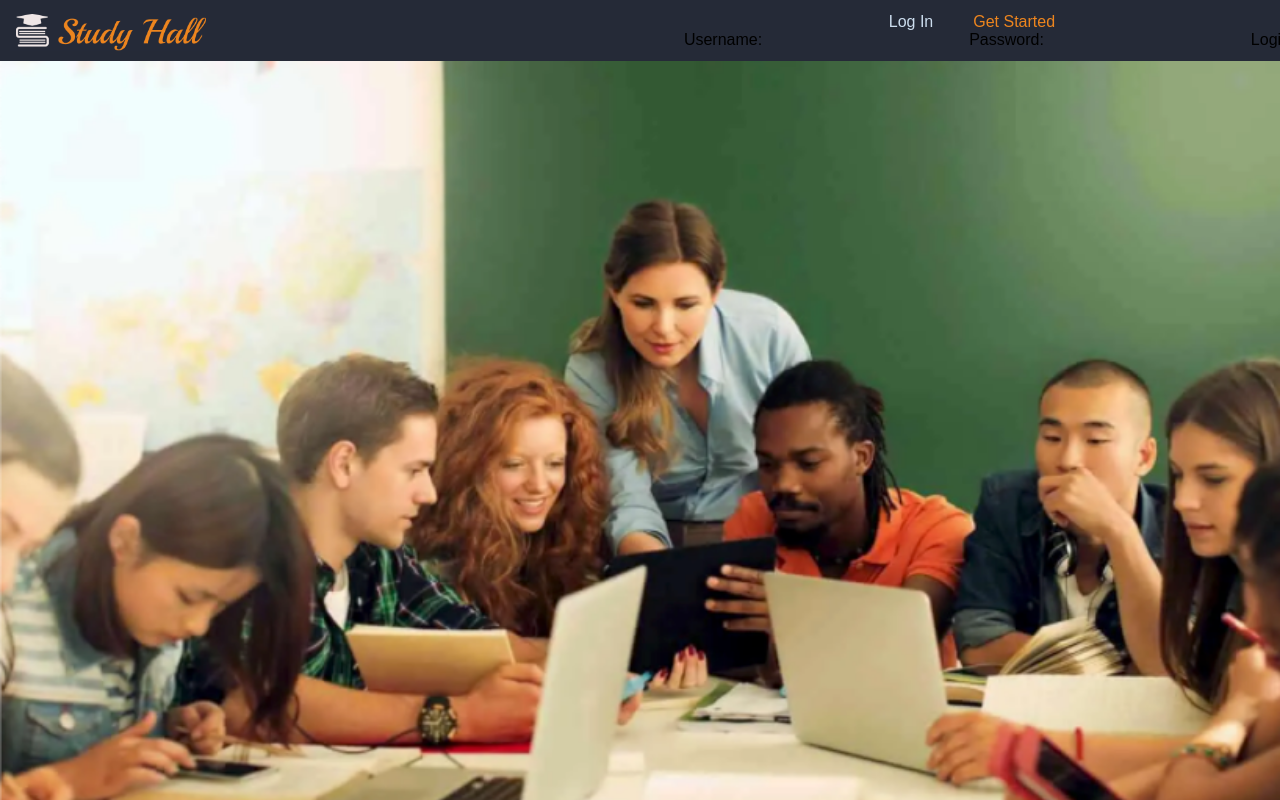
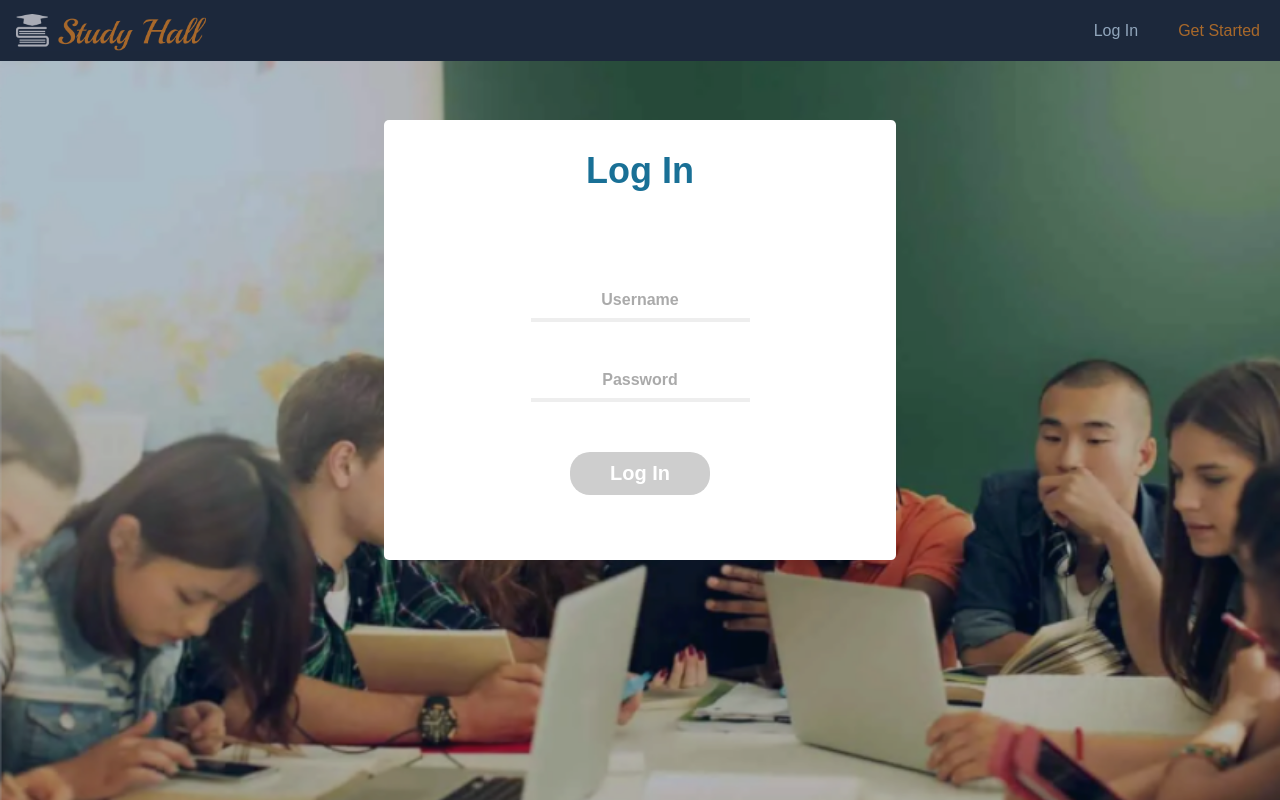
Before and after one commit to sushilt553/Study-Hall, a React (Create React App) app in the folder client/: page / in a window 1280 px wide. Both pictures are taken after a click on the button "Log In". Shown: the top 800 px of the page. Built offline with nearby package versions, Linux system fonts and the light colour scheme.

Commit message:
style modal

```diff
--- a/client/src/components/modal/Modal.js
+++ b/client/src/components/modal/Modal.js
@@ -1,7 +1,7 @@
 import React from 'react';
+import './modal.css';
 
 export default ({ component: Component, close }) => {
-
     return (
         <>
             <div className="modal-background" onClick={close} />
--- /dev/null
+++ b/client/src/components/modal/modal.css
@@ -0,0 +1,75 @@
+.modal-background {
+  position: fixed;
+  display: flex;
+  top: 0;
+  bottom: 0;
+  right: 0;
+  left: 0;
+  background-color: rgba(7, 38, 70, 0.3);
+
+  /* border: 1px solid red; */
+}
+
+.modal-child {
+  background-color: white;
+  position: fixed;
+  display: flex;
+  flex-direction: column;
+  top: 15%;
+  bottom: 30%;
+  right: 30%;
+  left: 30%;
+  border-radius: 5px;
+  padding-top: 10px;
+  padding-bottom: 20px;
+  justify-content: start;
+
+  /* border: 3px solid red; */
+}
+
+.form-title {
+  padding: 20px;
+  color: #197096;
+  font-size: 36px;
+  font-weight: bold;
+}
+
+.login-form {
+  margin: 30px;
+  display: flex;
+  flex-direction: column;
+
+  /* border: 1px solid green; */
+}
+
+.username-input, .password-input {
+  margin-top: 40px;
+  color: #197096;
+  border-bottom: 4px solid #eee;
+  font-size: 16px;
+  font-weight: 600;
+  height: 36px;
+}
+
+.username-input:focus, .password-input:focus {
+  border-bottom: 4px solid #197096;
+}
+
+::-webkit-input-placeholder {
+  color: #aaa;
+}
+
+.sbm-btn {
+  margin-top: 50px;
+  color: white;
+  background-color: #cecece;
+  font-size: 20px;
+  font-weight: 800;
+  padding-top: 10px;
+  padding-bottom: 10px;
+  padding-left: 40px;
+  padding-right: 40px;
+  border-radius: 20px;
+
+  /* border: 1px solid red; */
+}
--- a/client/src/components/navbar/assets/navbar.css
+++ b/client/src/components/navbar/assets/navbar.css
@@ -15,11 +15,13 @@
 .login-button {
     margin-right: 40px;
     color: #ccddee;
+    outline: none;
 }
 
 .signup-button {
     color: #ed851e;
     margin-right: 30px;
+    outline: none;
 }
 
 .login-button:hover {
--- a/client/src/components/users/LoginForm.js
+++ b/client/src/components/users/LoginForm.js
@@ -33,29 +33,38 @@ export default () => {
   return (
     <>
       {errorMessage}
-      <form
+      <h1 className="form-title">Log In</h1>
+      <form className="login-form"
         onSubmit={e => {
           e.preventDefault();
           login();
         }}
       >
-        <label>
-          Username:
+
+        <div>
+            <input
+              className="username-input"
+              type="text"
+              value={username}
+              placeholder="Username"
+              onChange={e => setUsername(e.target.value)}
+            />
+        </div>
+
+        <div>
           <input
-            type="text"
-            value={username}
-            onChange={e => setUsername(e.target.value)}
-          />
-        </label>
-        <label>
-          Password:
-          <input
+            className="password-input"
             type="password"
             value={password}
+            placeholder = "Password"
             onChange={e => setPassword(e.target.value)}
           />
-        </label>
-        <input type="submit" value="Login" />
+        </div>
+
+        <div>
+          <input className="sbm-btn" type="submit" value="Log In"/>
+        </div>
+
       </form>
     </>
   );
--- a/client/src/components/users/SignupForm.js
+++ b/client/src/components/users/SignupForm.js
@@ -30,18 +30,34 @@ export default () => {
 
     return (
         <>
+            <h1 className="form-title">Get Started</h1>
             {errorMessage}
             <form onSubmit={(e) => {
                 e.preventDefault();
                 signup();
             }}>
-                <label>Username:
-                    <input type="text" value={username} onChange={(e) => setUsername(e.target.value)}/>
-                </label>
-                <label>Password:
-                    <input type="password" value={password} onChange={(e) => setPassword(e.target.value)}/>
-                </label>
-                <input type="submit" value="Signup"/>
+                <div>
+                    <input
+                        className="username-input"
+                        type="text"
+                        value={username}
+                        placeholder="Username"
+                        onChange={e => setUsername(e.target.value)}
+                    />
+                </div>
+
+                <div>
+                    <input
+                        className="password-input"
+                        type="password"
+                        value={password}
+                        placeholder = "Password"
+                        onChange={e => setPassword(e.target.value)}
+                    />
+                </div>
+                <div>
+                    <input className="sbm-btn" type="submit" value="Register"/>
+                </div>
             </form>
         </>
     )
```
